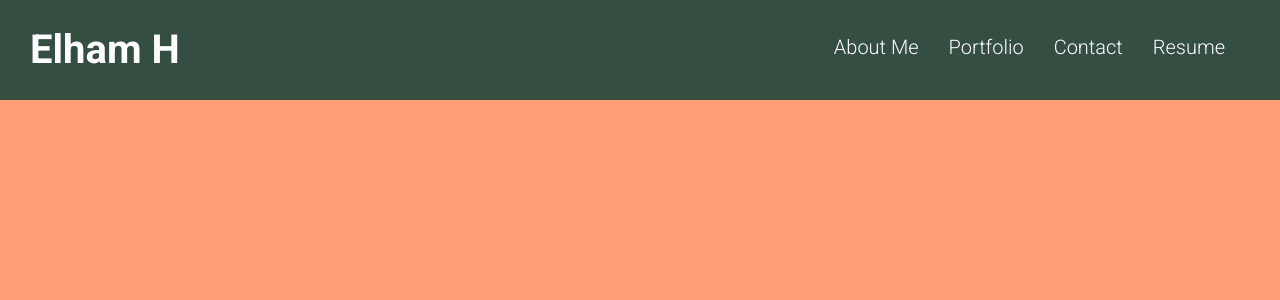
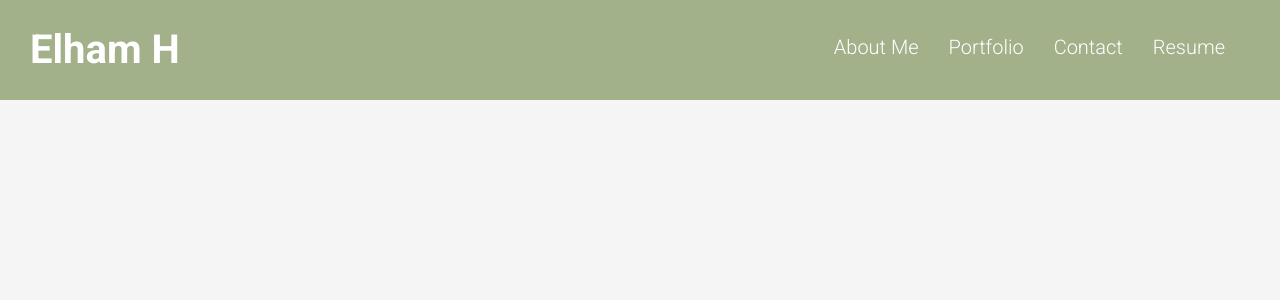
Before and after one commit to ehamzapour/React-Portfolio, a React (Create React App) app in the folder react-portfolio/: page / in a window 1280 px wide. Shown: the top 300 px of the page. Built offline with nearby package versions, Linux system fonts and the light colour scheme; a web font is replaced by a local one.

Commit message:
changed color in header and background color

```diff
--- a/react-portfolio/src/App.scss
+++ b/react-portfolio/src/App.scss
@@ -4,7 +4,7 @@
   .sections {
       width: 100%;
       height: calc(100vh - 70px);
-      background-color: lightsalmon;
+      background-color: whitesmoke;
       position: relative;
       top: 70px;
       scroll-behavior: smooth;
--- a/react-portfolio/src/components/header/header.scss
+++ b/react-portfolio/src/components/header/header.scss
@@ -3,7 +3,7 @@
 .header {
     width: 100%;
     height: 100px;
-    background-color: #344E41;
+    background-color: #A3B18A;
     color: #fff;
     position: fixed;
     top: 0;
```
